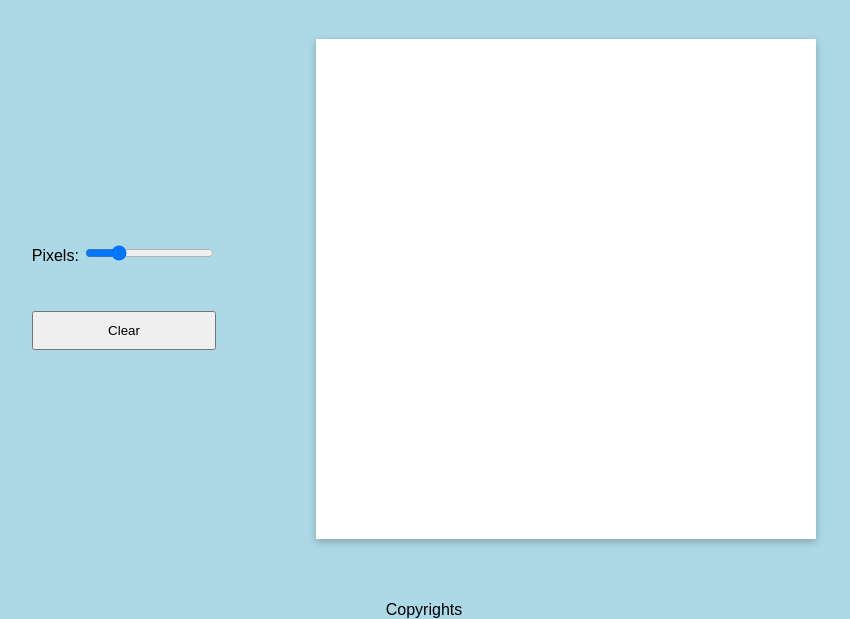
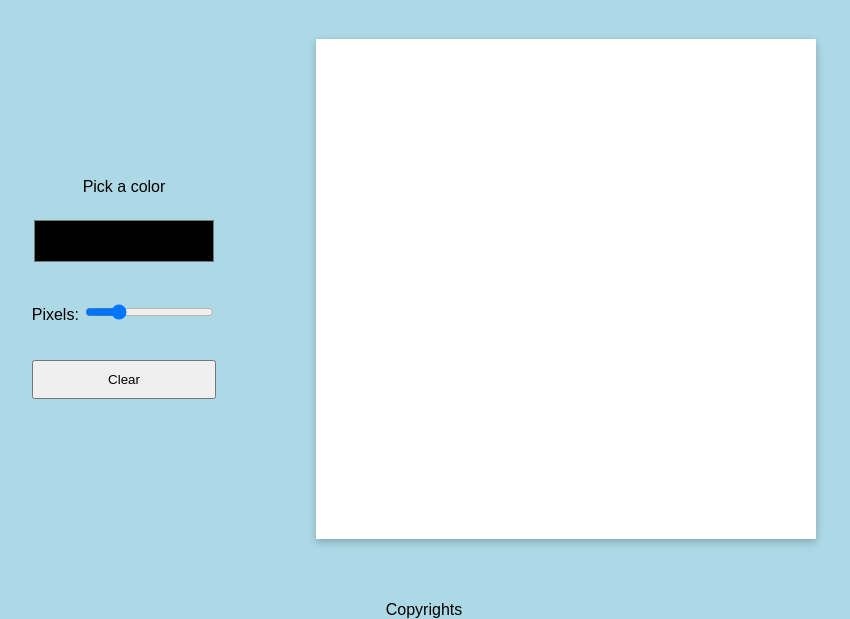
Before and after one commit to Mauro-Medina/pixelin, a plain HTML site: page index.html in a window 1280 px wide. Shown: the part 181-800 px from the top of the page, without its empty margins (216-1066 px from the left). Drawn offline with Linux system fonts and the light colour scheme.

Commit message:
Add a color picker

```diff
--- a/index.html
+++ b/index.html
@@ -12,6 +12,8 @@
     <div class="header"><h1>PIXELIN</h1></div>
     <div class="main">
         <div class="sidebar">
+            <label for="colorInput">Pick a color</label>
+            <input type="color" class="colorInput" value="#000000">
             <p>
                 <label for="gridRange">Pixels:</label>
                 <input type="range" name="gridRange" class="gridRange" min="8" max="60" step="1" value="20">
--- a/script.js
+++ b/script.js
@@ -1,13 +1,19 @@
 const grid = document.querySelector(".grid")
 const clrGrid = document.querySelector(".clearGrid")
 const gridRange = document.querySelector(".gridRange")
+const color = document.querySelector(".colorInput")
 
+let currentColor = color.value
 let currentSize = gridRange.value
 
 gridRange.addEventListener('input', function(){
   currentSize = gridRange.value
   clearGrid()
   setupGrid(currentSize)
+})
+
+color.addEventListener('input', () => {
+  currentColor = color.value
 })
 
 clrGrid.onclick = function() {clearGrid()}
@@ -25,7 +31,7 @@ function setupGrid(size) {
   }
 }
 function changeColor(e) {
-  e.target.style.backgroundColor = "#000000"
+  e.target.style.backgroundColor = color.value
 }
 function clearGrid() {
   grid.innerHTML = ""
--- a/style.css
+++ b/style.css
@@ -23,7 +23,7 @@ body {
 .sidebar {
     display: flex;
     flex-direction: column;
-    gap: 30px;
+    gap: 20px;
 }
 .sidebar > button {
     padding: 10px 20px;
@@ -35,3 +35,14 @@ body {
     box-shadow: rgba(0, 0, 0, 0.24) 0px 3px 8px;
     background-color: white;
 }
+input[type="color"] {
+    appearance: none;
+    width: auto;
+    height: 50px;
+    border: none;
+    background-color: transparent;
+    padding: 0;
+}
+.sidebar > label {
+    text-align: center;
+}
```
